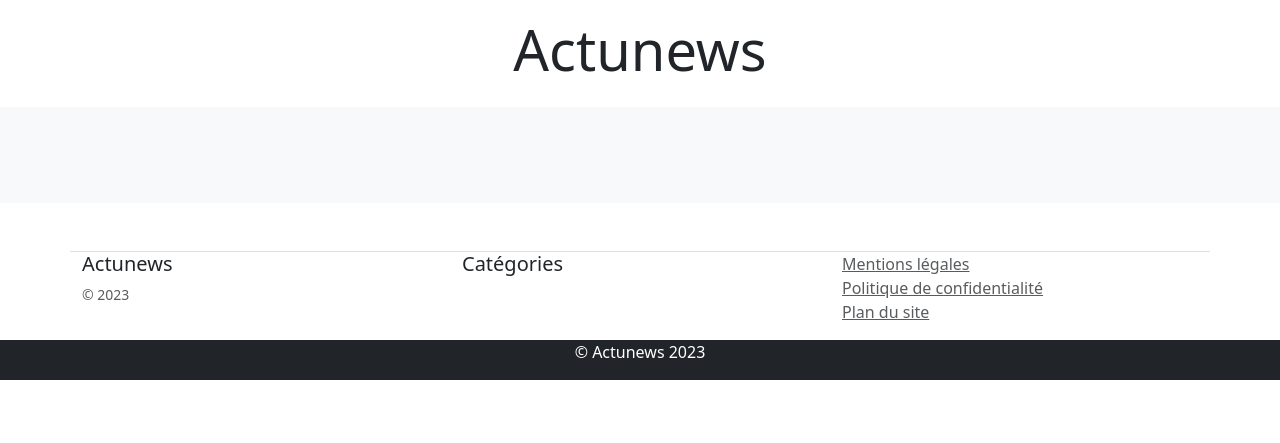
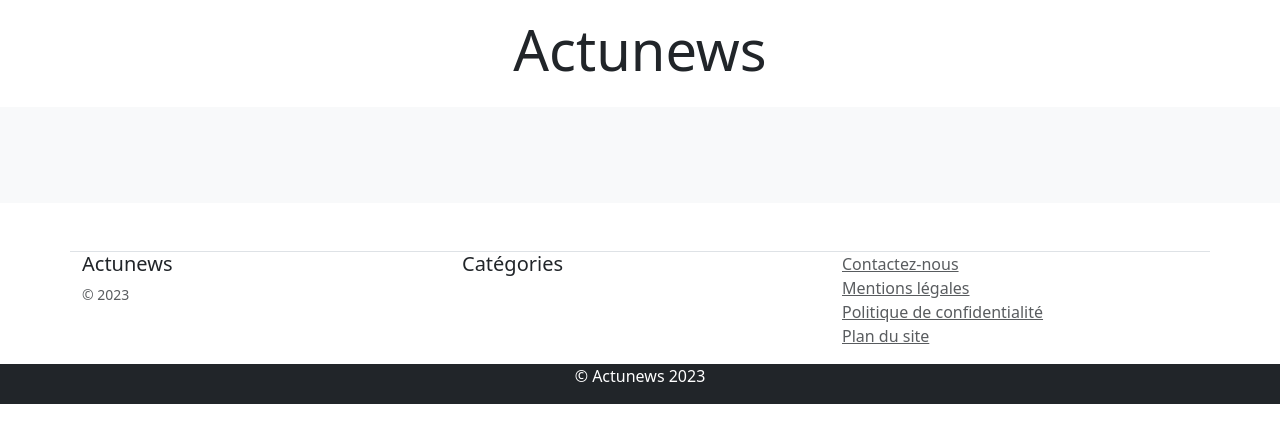
Before and after one commit to hugoliegeard/M2i---CDA-0623, a PHP site: page /index.php in a window 1280 px wide. Shown: the part 56-499 px from the top of the page. Run offline with PHP 8.4, Linux system fonts and the light colour scheme; data that the repository does not hold is empty; some libraries are stand-ins or nearby versions.

Commit message:
Update footer.php

```diff
--- a/Actunews/partials/footer.php
+++ b/Actunews/partials/footer.php
@@ -23,6 +23,7 @@
             </div>
             <div class="col-6 col-md">
                 <ul class="list-unstyled">
+                    <li><a href="contact.php" class="text-muted">Contactez-nous</a></li>
                     <li><a href="#" class="text-muted">Mentions légales</a></li>
                     <li><a href="#" class="text-muted">Politique de confidentialité</a></li>
                     <li><a href="#" class="text-muted">Plan du site</a></li>
```
